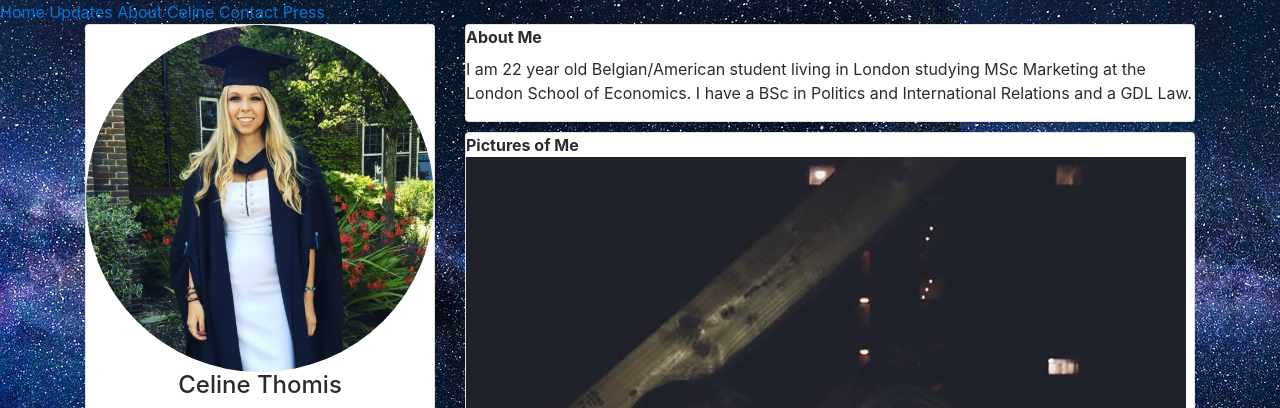
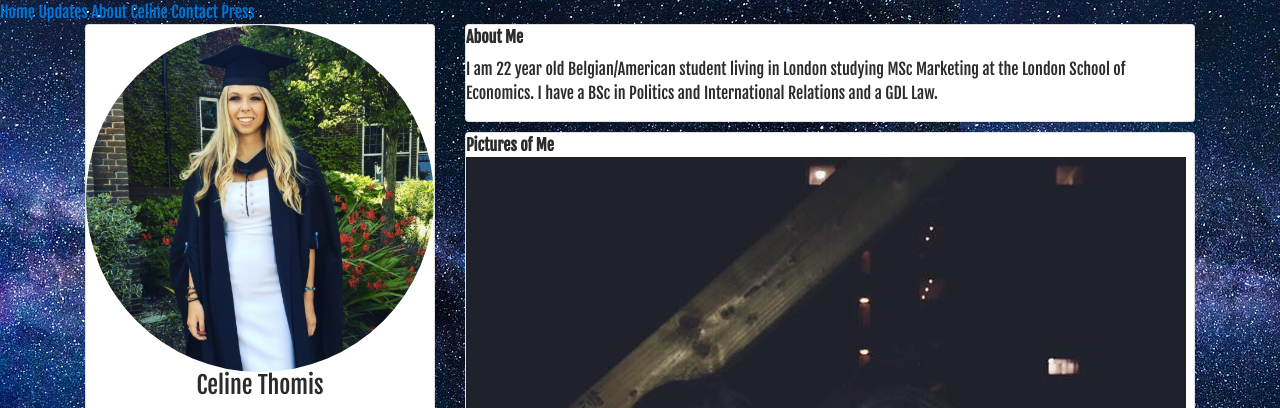
Before and after one commit to celinethom/celinethom.github.io, a plain HTML site: page about.html in a window 1280 px wide. Shown: the top 408 px of the page. Drawn offline with nearby package versions, Linux system fonts and the light colour scheme.

Commit message:
Code At Uni Site

```diff
--- a/about.html
+++ b/about.html
@@ -3,6 +3,9 @@
 <head>
 	<link rel="stylesheet" href="https://maxcdn.bootstrapcdn.com/bootstrap/4.0.0-beta.3/css/bootstrap.min.css" integrity="sha384-Zug+QiDoJOrZ5t4lssLdxGhVrurbmBWopoEl+M6BdEfwnCJZtKxi1KgxUyJq13dy" crossorigin="anonymous">
 		<link href="https://maxcdn.bootstrapcdn.com/font-awesome/4.7.0/css/font-awesome.min.css" rel="stylesheet" integrity="sha384-wvfXpqpZZVQGK6TAh5PVlGOfQNHSoD2xbE+QkPxCAFlNEevoEH3Sl0sibVcOQVnN" crossorigin="anonymous">
+     <link rel="stylesheet"
+  href="https://cdnjs.cloudflare.com/ajax/libs/animate.css/3.5.2/animate.min.css">
+  <link href="https://fonts.googleapis.com/css?family=Fjalla+One" rel="stylesheet">
 	<link rel = "stylesheet" href= "css/about.css">
 
 
@@ -20,7 +23,7 @@
   				<div class="col-md-4">
   					<div class="card  text-center mb-3">
   						<div class="card-body">
-  							<img class="rounded-circle img-width-fix" src="img/me.jpg" alt=" Picture of Me">
+  							<img class="rounded-circle img-width-fix animated pulse infinite" src="img/me.jpg" alt=" Picture of Me">
   							<h4 class="card-title">
   								Celine Thomis
   							</h4>
--- a/css/about.css
+++ b/css/about.css
@@ -14,6 +14,7 @@ margin-top: 10px;
  body{
  	background-image: url("../img/milky.jpg");
  	background-color: #cccccc;
+ 	font-family: 'Fjalla One', sans-serif;
  }
  .fa-instagram{
  	color: #403075;
--- a/css/style.css
+++ b/css/style.css
@@ -6,7 +6,7 @@ html {
 body {
   background: none;
   color: #69707a;
-  font-family: "Open Sans", Arial, sans-serif;
+  font-family: 'Fjalla One', sans-serif;
 }
 
 strong {
```
